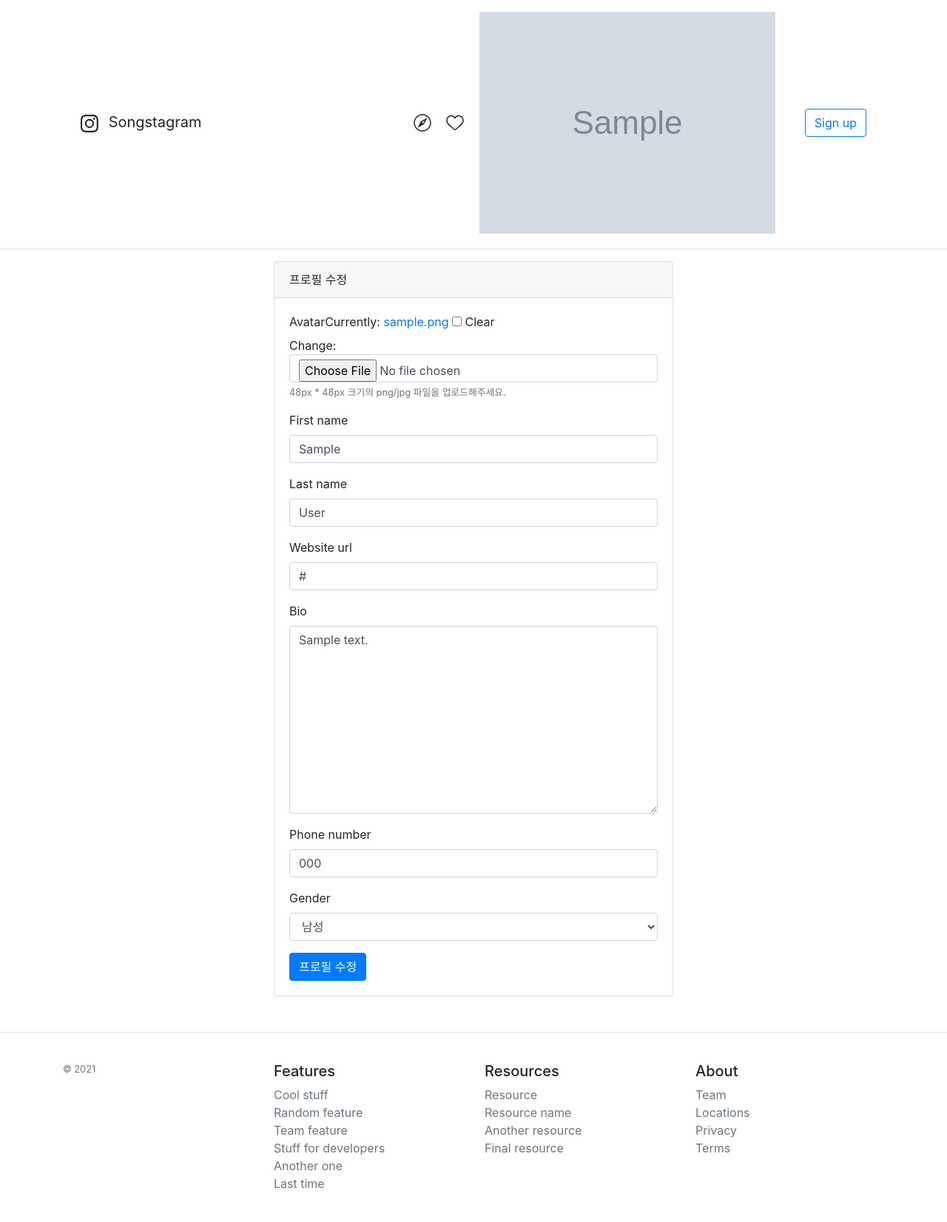
After one commit to merrychrisml/songstagram, a Django app: page /accounts/edit/ in a window 1280 px wide. The commit adds this page. Shown: the whole page at 74% size. Run offline with Django 3.2, Linux system fonts and the light colour scheme; a user stored in the database is signed in; tables that the repository leaves empty hold one stand-in row (values such as "Sample post"); grey boxes marked "Sample" are stand-in pictures; some libraries are stand-ins or nearby versions.

Commit message:
User model extend and profile_edit page implement

```diff
--- a/accounts/forms.py
+++ b/accounts/forms.py
@@ -21,3 +21,10 @@ class SignupForm(UserCreationForm):
             if qs.exists():
                 raise forms.ValidationError("이미 등록된 이메일 주소입니다.")
         return email
+
+
+class ProfileForm(forms.ModelForm):
+    class Meta:
+        model = User
+        fields = ['avatar', 'first_name', 'last_name', 'website_url',
+                  'bio', 'phone_number', 'gender']
--- a/accounts/models.py
+++ b/accounts/models.py
@@ -1,7 +1,23 @@
 from django.contrib.auth.models import AbstractUser
 from django.db import models
+from django.core.validators import RegexValidator
 
 
 class User(AbstractUser):
+    class GenderChoices(models.TextChoices):
+        MALE = "M", "남성"
+        FEMALE = "F", "여성"
+
     website_url = models.URLField(blank=True)
     bio = models.TextField(blank=True)
+    phone_number = models.CharField(
+        max_length=13,
+        blank=True,
+        validators=[RegexValidator(r"^010-?[1-9]\d{3}-?\d{4}$")],
+    )
+    gender = models.CharField(max_length=1, blank=True, choices=GenderChoices.choices)
+    avatar = models.ImageField(
+        blank=True,
+        upload_to="accounts/avatar/%Y/%m/%d",
+        help_text="48px * 48px 크기의 png/jpg 파일을 업로드해주세요.",
+    )
--- /dev/null
+++ b/accounts/templates/accounts/profile_edit.html
@@ -0,0 +1,11 @@
+{% extends "accounts/layout.html" %}
+
+{% block content %}
+    <div class="container">
+        <div class="row">
+            <div class="col-sm-6 offset-sm-3">
+                {% include "_form.html" with form_title='프로필 수정' submit_label="프로필 수정" %}
+            </div>
+        </div>
+    </div>
+{% endblock %}
--- a/accounts/urls.py
+++ b/accounts/urls.py
@@ -5,4 +5,5 @@ urlpatterns = [
     path('login/', views.login, name='login'),
     path('logout/', views.logout, name='logout'),
     path('signup/', views.signup, name='signup'),
+    path('edit/', views.profile_edit, name='profile_edit'),
 ]
--- a/accounts/views.py
+++ b/accounts/views.py
@@ -2,9 +2,10 @@ from django.contrib import messages
 from django.contrib.auth import login as auth_login
 from django.shortcuts import redirect, render
 from django.contrib.auth.views import LoginView, logout_then_login
-from .forms import SignupForm
+from django.contrib.auth.decorators import login_required
+from .forms import SignupForm, ProfileForm
 
-login = LoginView.as_view(template_name='accounts/login_form.html')
+login = LoginView.as_view(template_name="accounts/login_form.html")
 
 
 def logout(request):
@@ -13,16 +14,35 @@ def logout(request):
 
 
 def signup(request):
-    if request.method == 'POST':
+    if request.method == "POST":
         form = SignupForm(request.POST)
         if form.is_valid():
             signed_user = form.save()
             auth_login(request, signed_user)
             messages.success(request, "회원가입을 환영합니다.")
-            next_url = request.GET.get('next', '/')
+            next_url = request.GET.get("next", "/")
             return redirect(next_url)
     else:
         form = SignupForm()
-    return render(request, 'accounts/signup_form.html', {
+    return render(
+        request,
+        "accounts/signup_form.html",
+        {
+            "form": form,
+        },
+    )
+
+
+@login_required
+def profile_edit(request):
+    if request.method == 'POST':
+        form = ProfileForm(request.POST, request.FILES, instance=request.user)
+        if form.is_valid():
+            form.save()
+            messages.success(request, '프로필 수정 완료')
+            return redirect('profile_edit')
+    else:
+        form = ProfileForm(instance=request.user)
+    return render(request, "accounts/profile_edit.html", {
         'form': form,
     })
--- a/config/templates/_form.html
+++ b/config/templates/_form.html
@@ -5,6 +5,7 @@
     <div class="card-header">{{ form_title }}</div>
     {% endif %}
     <div class="card-body">
+        {% if form %}
             <form action="" method="POST" enctype="multipart/form-data">
                 {% csrf_token %}
                 {% bootstrap_form form %}
@@ -14,5 +15,10 @@
                     </button>
                 {% endbuttons %}
             </form>
+        {% else %}
+            <div class="alert alert-danger">
+                form 객체가 존재하지 않습니다.
+            </div>
+        {% endif %}
     </div>
   </div>
--- a/config/templates/layout.html
+++ b/config/templates/layout.html
@@ -34,9 +34,12 @@
                     <a class="p-2 text-dark" href="/accounts/activity/">
                         <svg aria-label="활동 피드" class="_8-yf5 " fill="#262626" height="24" viewBox="0 0 48 48" width="24"><path clip-rule="evenodd" d="M34.3 3.5C27.2 3.5 24 8.8 24 8.8s-3.2-5.3-10.3-5.3C6.4 3.5.5 9.9.5 17.8s6.1 12.4 12.2 17.8c9.2 8.2 9.8 8.9 11.3 8.9s2.1-.7 11.3-8.9c6.2-5.5 12.2-10 12.2-17.8 0-7.9-5.9-14.3-13.2-14.3zm-1 29.8c-5.4 4.8-8.3 7.5-9.3 8.1-1-.7-4.6-3.9-9.3-8.1-5.5-4.9-11.2-9-11.2-15.6 0-6.2 4.6-11.3 10.2-11.3 4.1 0 6.3 2 7.9 4.2 3.6 5.1 1.2 5.1 4.8 0 1.6-2.2 3.8-4.2 7.9-4.2 5.6 0 10.2 5.1 10.2 11.3 0 6.7-5.7 10.8-11.2 15.6z" fill-rule="evenodd"></path></svg>
                     </a>
-                    <a class="p-2 text-dark" href="#">
-                        <img src='{% url "pydenticon_image" user.username %}' style="width:24px; height:24px;" />
-                    </a>
+                    <a class="p-2 text-dark" href="{% url "profile_edit" %}">
+                      {% if user.avatar %}
+                          <img src="{{ user.avatar.url }}" />
+                      {% else %}
+                          <img src="{% url "pydenticon_image" user.username %}" style="width: 24px; height: 24px;" />
+                      {% endif %}
                 </nav>
                 <a class="btn btn-outline-primary" href="#">Sign up</a>
             </div>
```
Also changed, not shown: accounts/migrations/0002_auto_20210822_1914.py (added). Lines whose indentation alone changed are shown as unchanged.
